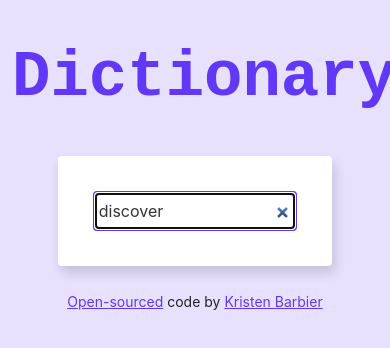
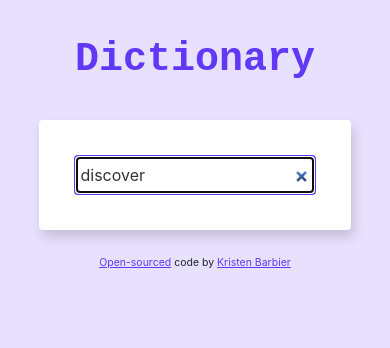
Before and after one commit to KTBarbier/dictionary-project, a React (Create React App) app: page / in a window 390 px wide. Shown: the top 348 px of the page. Built offline with nearby package versions, Linux system fonts and the light colour scheme; no server answers.

Commit message:
made more responsive

```diff
--- a/src/App.css
+++ b/src/App.css
@@ -13,6 +13,7 @@
     font-weight: bold;
 }
 
+
 body {
     background: var(--background);
 }
@@ -24,3 +25,13 @@ a {
 footer {
     margin-bottom: 20px;
 }
+
+@media (max-width: 500px) {
+    .App-header {
+        font-size: 40px;
+    }
+
+    footer {
+        font-size: 12px;
+    }
+}
--- a/src/Dictionary.css
+++ b/src/Dictionary.css
@@ -26,3 +26,9 @@
     border-radius: 4px;
     color: #333
 }
+
+@media (max-width: 500px) {
+    .Dictionary section {
+        max-width: 85%;
+    }
+}
--- a/src/Photos.css
+++ b/src/Photos.css
@@ -3,3 +3,16 @@
     margin: 8px;
     border: solid 2px #6138F5;
 }
+
+@media (max-width: 500px) {
+    .Photos img {
+        margin: 2px;
+        margin-right: 0;
+        margin-left: 0;
+
+    }
+
+    .Photos .col-4 {
+        padding: 3px;
+    }
+}
```
